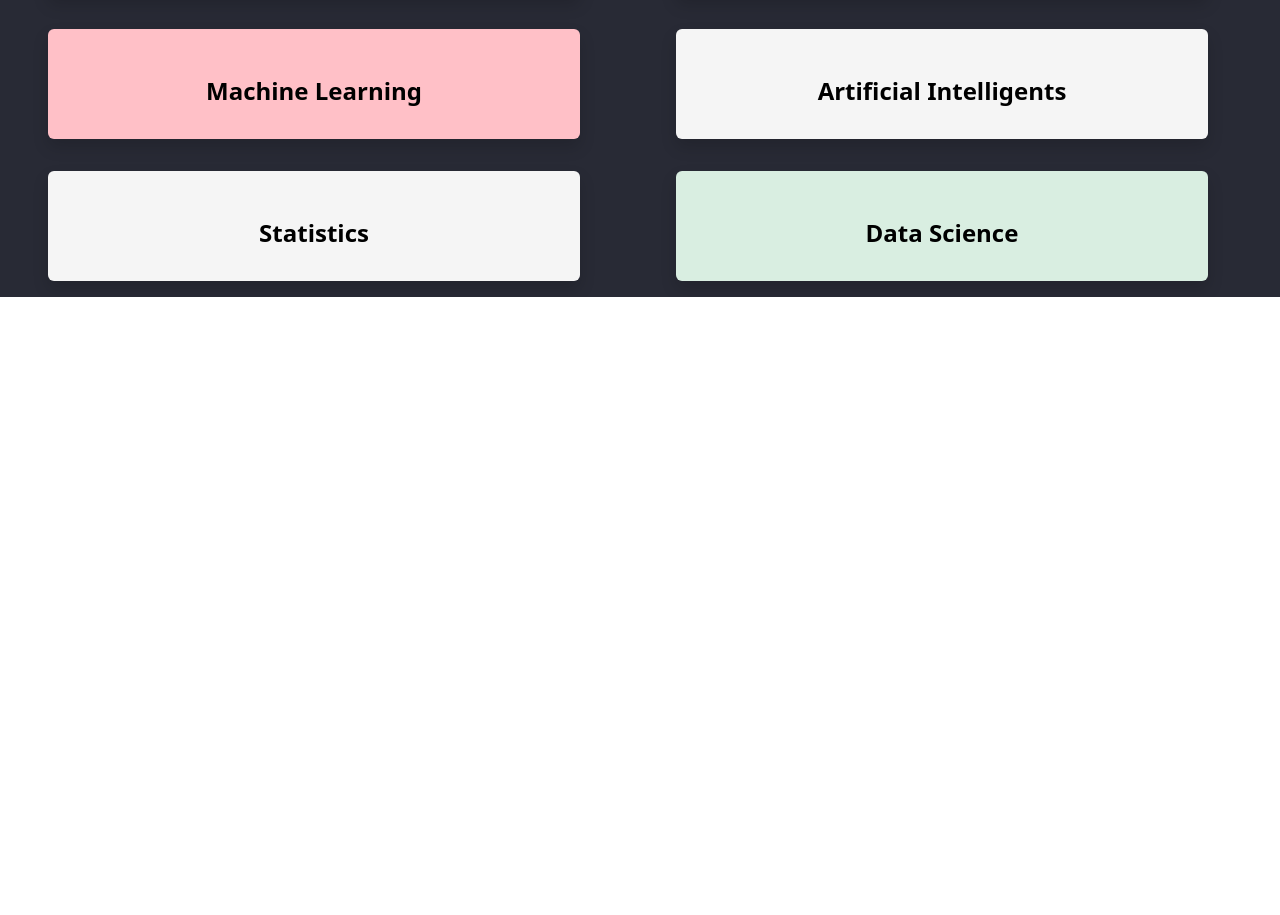
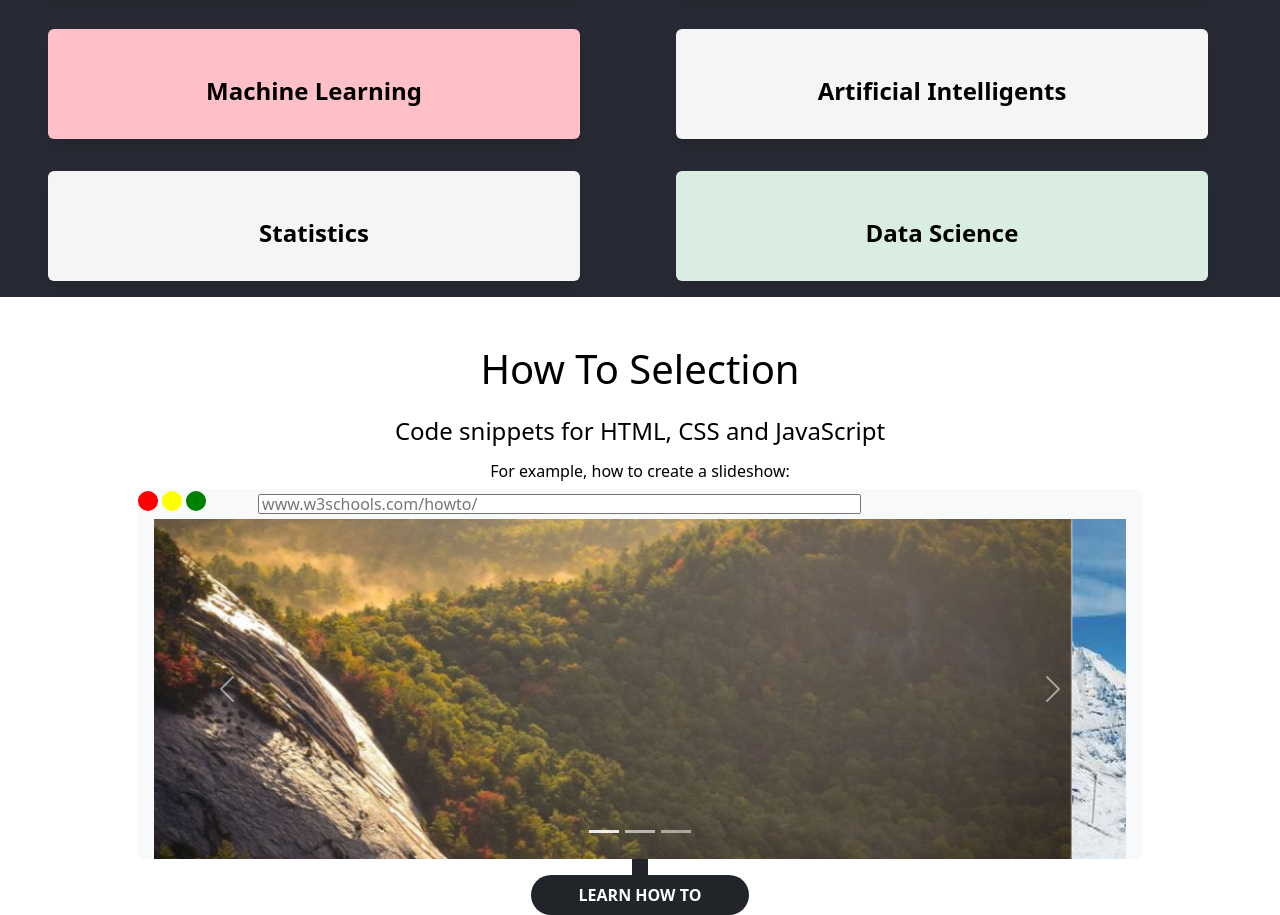
Before and after one commit to midd-96/W3Schools, a plain HTML site: page index.html in a window 1280 px wide. Shown: the part 4582-5497 px from the top of the page. Before the commit the page ends 4879 px from the top, so only its background shows below. Drawn offline with nearby package versions, Linux system fonts and the light colour scheme.

Commit message:
secondlast

```diff
--- a/index.html
+++ b/index.html
@@ -443,7 +443,59 @@
                     <h4 class="fw-bold text-black py-2 pt-5 ">Data Science</h2>
                 </div>
             </div>
+        </div>
 
+        <div class="bg-white">
+            <div>
+                <h1 class="fw-5 fs-1 text-black text-center mt-5">How To Selection</h1>
+                <h4 class="fw-5 text-black text-center mt-4">Code snippets for HTML, CSS and JavaScript</h4>
+                <h6 class="fw-5 text-black text-center mt-3">For example, how to create a slideshow:</h6>
+            </div>
+            <div class="bg-light rounded mx-auto tv">
+                <button class="sliderd"></button>
+                <button class="slideyw"></button>
+                <button class="slidegn"></button>
+
+                <input type="text" placeholder="www.w3schools.com/howto/" class="demotext mx-5">
+                <div class="w-100 px-3">
+                    <div id="carouselExampleIndicators" class="carousel slide w-100" data-bs-ride="carousel">
+                        <div class="carousel-indicators">
+                            <button type="button" data-bs-target="#carouselExampleIndicators" data-bs-slide-to="0"
+                                class="active" aria-current="true" aria-label="Slide 1"></button>
+                            <button type="button" data-bs-target="#carouselExampleIndicators" data-bs-slide-to="1"
+                                aria-label="Slide 2"></button>
+                            <button type="button" data-bs-target="#carouselExampleIndicators" data-bs-slide-to="2"
+                                aria-label="Slide 3"></button>
+                        </div>
+                        <div class="carousel-inner">
+                            <div class="carousel-item active">
+                                <img src="/W3Schools/images/slide1.jpg" class="d-block w-100" alt="...">
+                            </div>
+                            <div class="carousel-item">
+                                <img src="/W3Schools/images/slide2.jpg" class="d-block w-100" alt="...">
+                            </div>
+                            <div class="carousel-item">
+                                <img src="/W3Schools/images/slide3.jpg" class="d-block w-100" alt="...">
+                            </div>
+                        </div>
+                        <button class="carousel-control-prev" type="button" data-bs-target="#carouselExampleIndicators"
+                            data-bs-slide="prev">
+                            <span class="carousel-control-prev-icon" aria-hidden="true"></span>
+                            <span class="visually-hidden">Previous</span>
+                        </button>
+                        <button class="carousel-control-next" type="button" data-bs-target="#carouselExampleIndicators"
+                            data-bs-slide="next">
+                            <span class="carousel-control-next-icon" aria-hidden="true"></span>
+                            <span class="visually-hidden">Next</span>
+                        </button>
+                    </div>
+                </div>
+                <div class="text-center bg-white">
+                    <i class="fa-solid fa-square-full mx-auto d-block"></i>
+                    <button class="rounded-pill fw-bold text-white  border-0 bg-dark py-2 text-center px-5 tvbtn">  LEARN HOW TO  </button>
+                </div>
+
+            </div>
         </div>
         <script src="https://cdnjs.cloudflare.com/ajax/libs/jquery/3.6.0/jquery.min.js"
             integrity="sha512-894YE6QWD5I59HgZOGReFYm4dnWc1Qt5NtvYSaNcOP+u1T9qYdvdihz0PPSiiqn/+/3e7Jo4EaG7TubfWGUrMQ=="
--- a/style.css
+++ b/style.css
@@ -205,3 +205,39 @@
 .tile5:hover{
     background-color: #efe280;
 }
+.tv{
+    width: 80%;
+
+}
+.sliderd{
+    height: 20px;
+    width: 20px;
+    border-radius: 10px;
+    border: 0;
+    background-color: red;
+}
+.slideyw{
+    height: 20px;
+    width: 20px;
+    border-radius: 10px;
+    border: 0;
+    background-color:yellow;
+}
+.slidegn{
+    height: 20px;
+    width: 20px;
+    border-radius: 10px;
+    border: 0;
+    background-color:green;
+}
+.demotext{
+    width: 60%;
+    height: 20px;
+    margin: 5px;
+}
+#carouselExampleIndicators{
+    width: 1000px;
+}
+.tvbtn:hover{
+    background-color: rgb(1, 105, 71) !important;
+}
```
Also changed, not shown: images/slide1.jpg (added), images/slide2.jpg (added), images/slide3.jpg (added).
